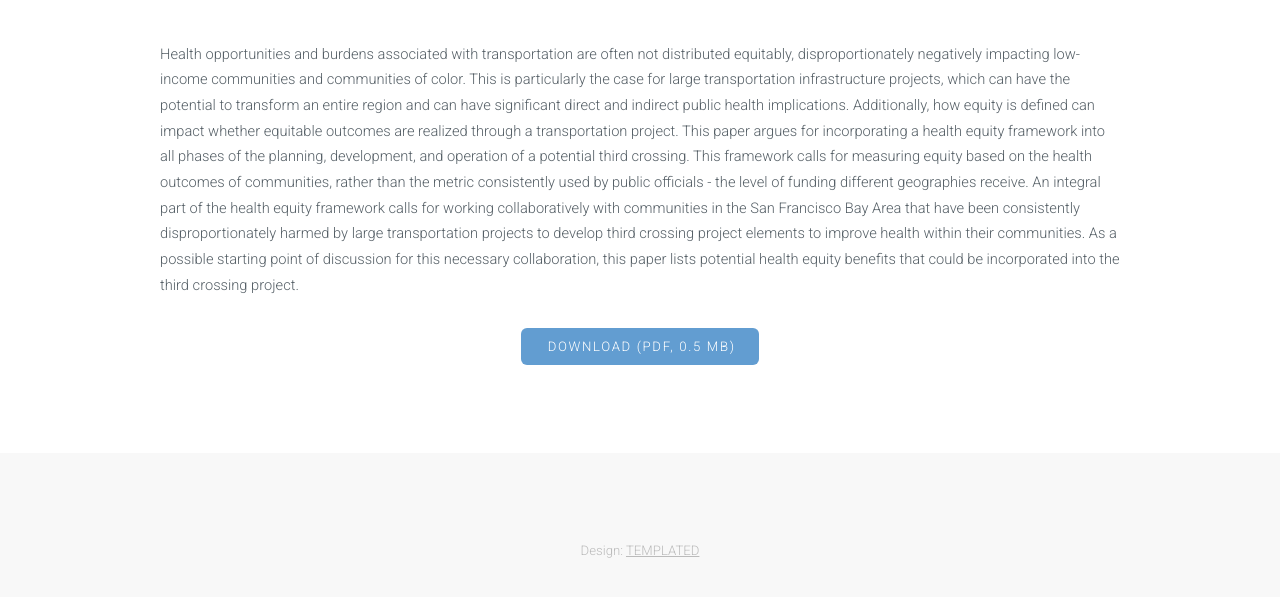
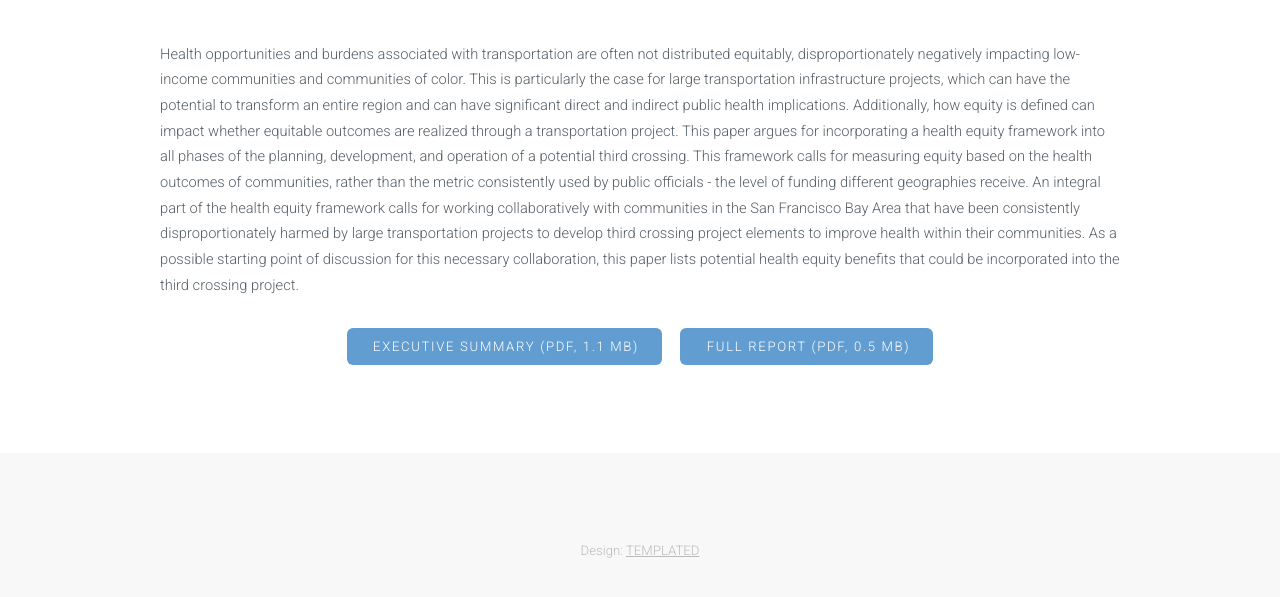
Before and after one commit to pksohn/secondcrossingstudio, a plain HTML site: page healthequity.html in a window 1280 px wide. Shown: the part 193-790 px from the top of the page. Drawn offline with nearby package versions, Linux system fonts and the light colour scheme.

Commit message:
Add health equity executive summary

```diff
--- a/healthequity.html
+++ b/healthequity.html
@@ -54,7 +54,8 @@
 				<p>Health opportunities and burdens associated with transportation are often not distributed equitably, disproportionately negatively impacting low-income communities and communities of color. This is particularly the case for large transportation infrastructure projects, which can have the potential to transform an entire region and can have significant direct and indirect public health implications. Additionally, how equity is defined can impact whether equitable outcomes are realized through a transportation project. This paper argues for incorporating a health equity framework into all phases of the planning, development, and operation of a potential third crossing. This framework calls for measuring equity based on the health outcomes of communities, rather than the metric consistently used by public officials - the level of funding different geographies receive. An integral part of the health equity framework calls for working collaboratively with communities in the San Francisco Bay Area that have been consistently disproportionately harmed by large transportation projects to develop third crossing project elements to improve health within their communities. As a possible starting point of discussion for this necessary collaboration, this paper lists potential health equity benefits that could be incorporated into the third crossing project.
 				</p>
 				<ul class="actions align-center">
-					<li><a href="download/2017-11-15_TRB_Health Equity for Third Crossing_Extended Abstract.pdf" download class="button special">Download (PDF, 0.5 MB)</a></li>
+					<li><a href="download/Health Equity into the Third Crossing-final.pdf" download class="button special">Executive Summary (PDF, 1.1 MB)</a></li>
+					<li><a href="download/2017-11-15_TRB_Health Equity for Third Crossing_Extended Abstract.pdf" download class="button special">Full Report (PDF, 0.5 MB)</a></li>
 				</ul>
 			</section>
 		</div>
```
